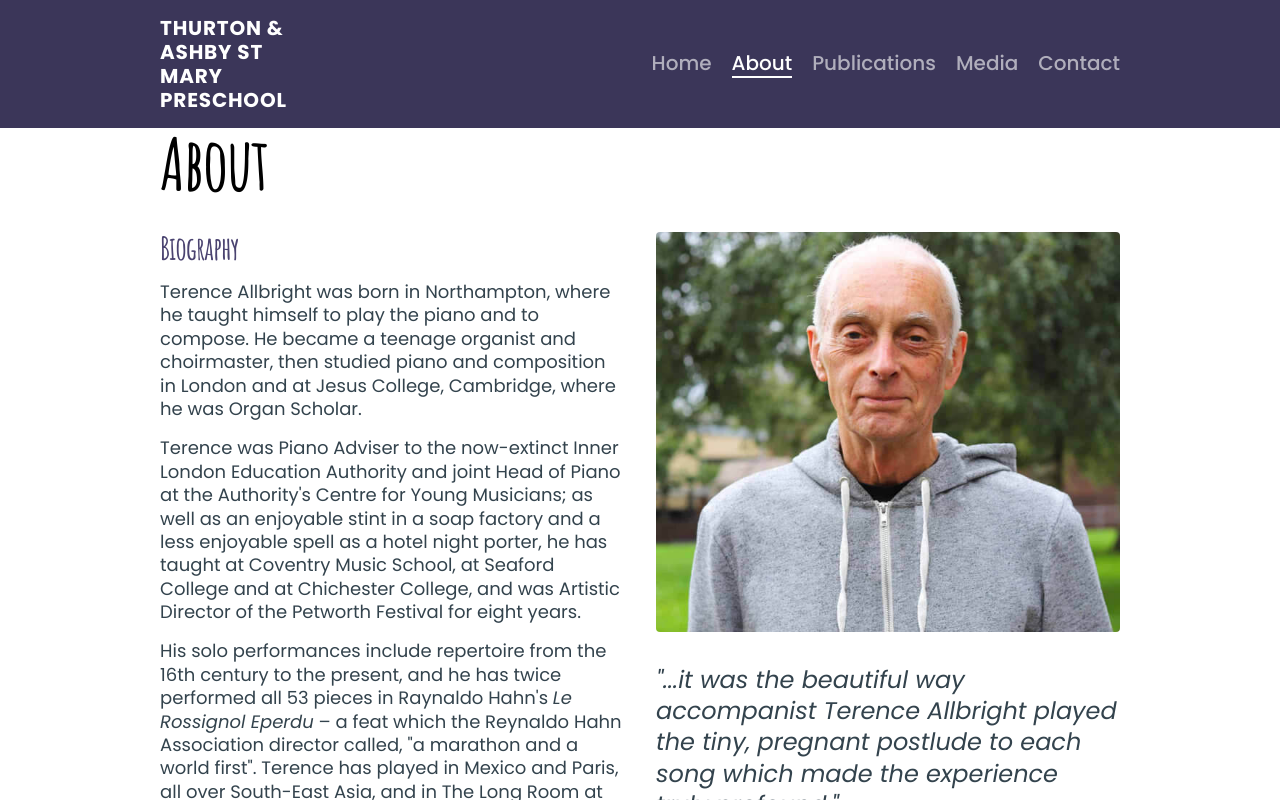
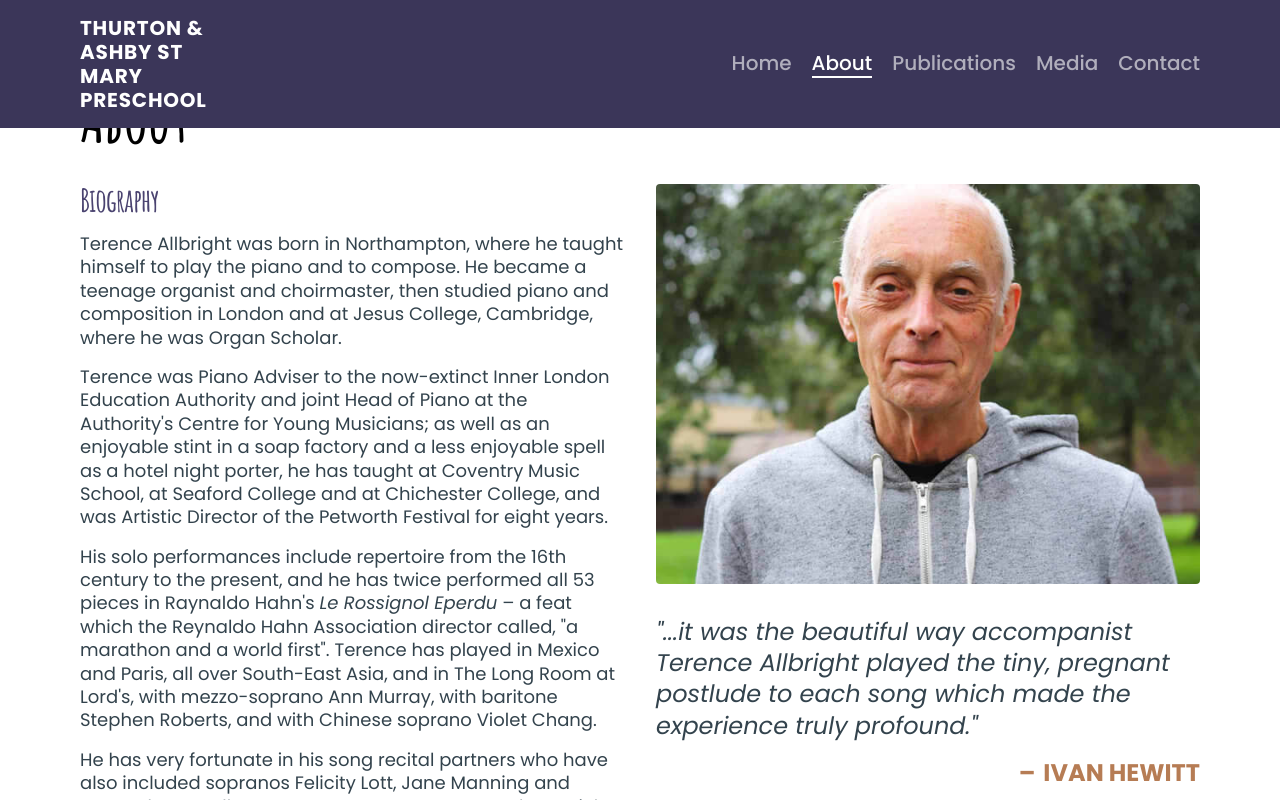
Before and after one commit to Black-and-White-Web-Development/thurton-preschool, a React (Vite) app: page /about in a window 1280 px wide. Shown: the top 800 px of the page. Built offline with nearby package versions, Linux system fonts and the light colour scheme.

Commit message:
Feat: update sizing of full bleed column wrapper

```diff
--- a/src/scss/globals/_boilerplate.scss
+++ b/src/scss/globals/_boilerplate.scss
@@ -31,7 +31,7 @@ main {
 	flex: 1;
 }
 
-section {
+section:not(:first-of-type) {
 	padding-block: u.rem(48);
 }
 
--- a/src/scss/layout/_fb-col-wrapper.scss
+++ b/src/scss/layout/_fb-col-wrapper.scss
@@ -11,7 +11,7 @@
 		repeat(
 			var(--col-count),
 			calc(
-				(min(100% - var(--space-lr), 60rem) - (var(--col-count) - 1) * var(--space-gap)) /
+				(min(100% - var(--space-lr), 70rem) - (var(--col-count) - 1) * var(--space-gap)) /
 					var(--col-count)
 			)
 		)
```
